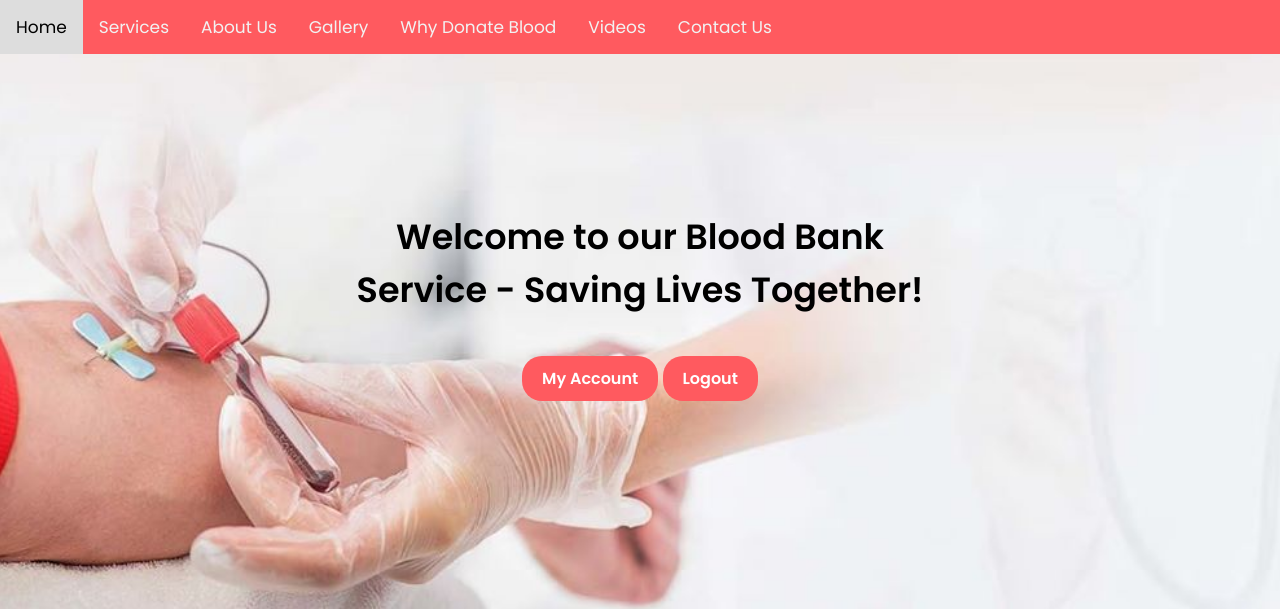
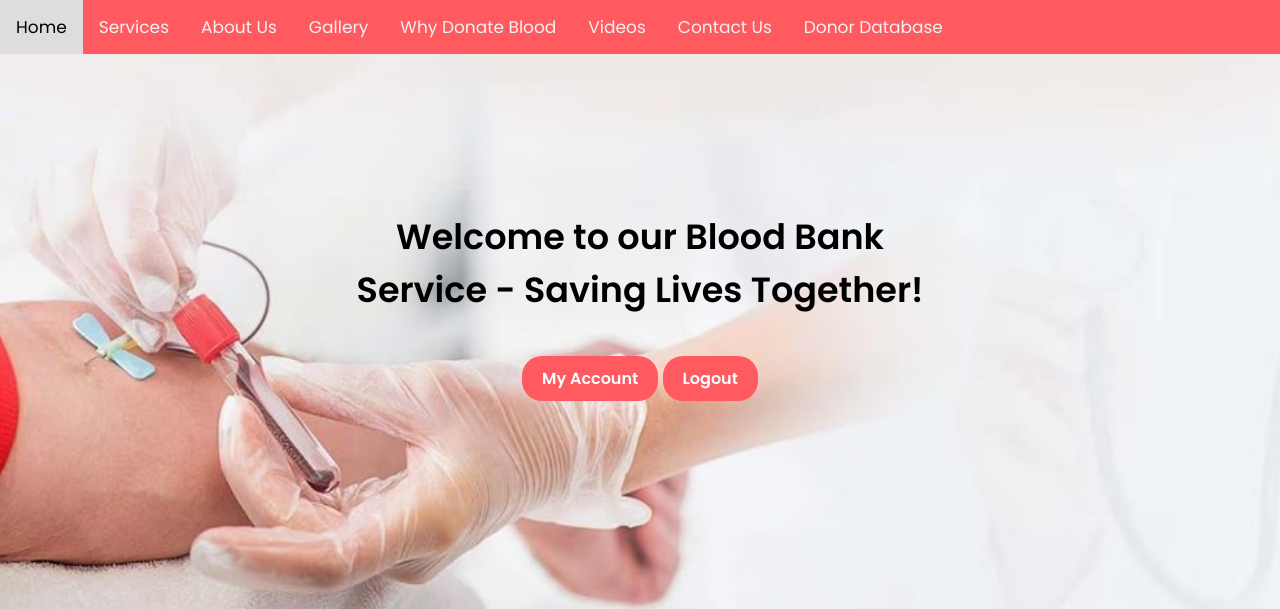
Before and after one commit to Abhiram0908/Blood_Bank, a Flask app: page /home in a window 1280 px wide. Shown: the top 609 px of the page. Run offline with Flask 3, Linux system fonts and the light colour scheme; a user stored in the database is signed in; some libraries are stand-ins or nearby versions; some web fonts are replaced.

Commit message:
changed nav when loggedin in home page

```diff
--- a/app/templates/home.html
+++ b/app/templates/home.html
@@ -26,6 +26,9 @@
     <a href="{{ url_for('home') }}#whyDonate">Why Donate Blood</a>
     <a href="{{ url_for('home') }}#videos">Videos</a>
     <a href="{{ url_for('home') }}#contact">Contact Us</a>
+    {% if current_user.is_authenticated %}
+    <a href="{{ url_for('donor_data') }}">Donor Database</a>
+    {% endif %}
   </div>
 
 
```
